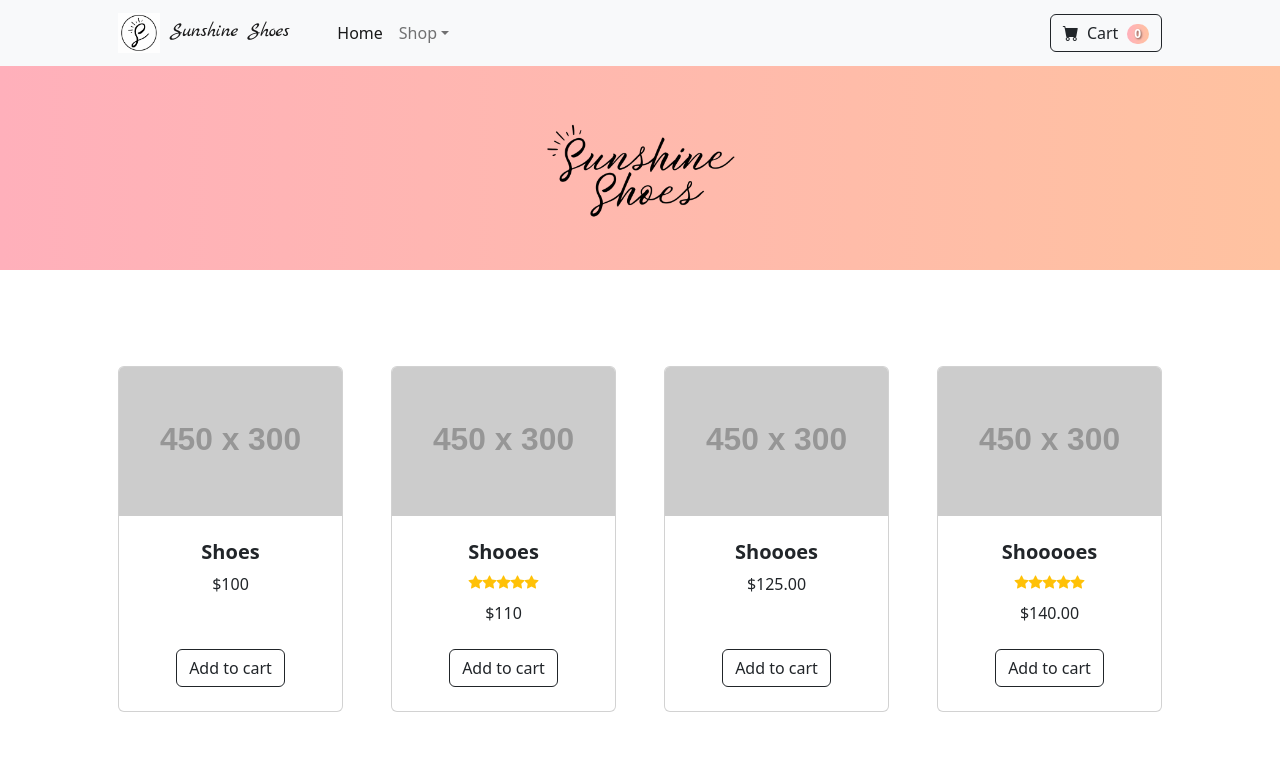
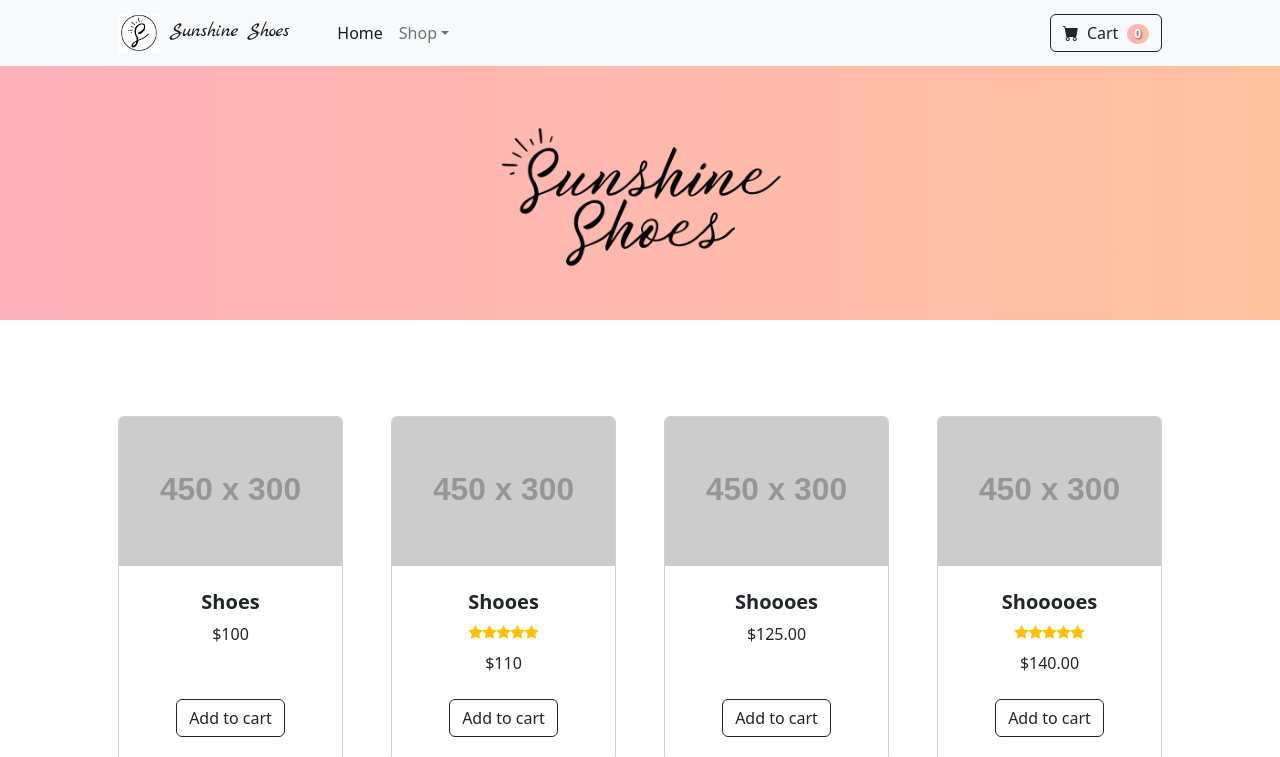
Before and after one commit to ninamaleckosak/SunshineUi, a website: page dist/index.html in a window 1280 px wide. Shown: the top 757 px of the page. Drawn offline with nearby package versions, Linux system fonts and the light colour scheme; placeholder pictures from the web are drawn by us; files whose address does not match are found by name.

Commit message:
Update index.html

```diff
--- a/dist/index.html
+++ b/dist/index.html
@@ -51,7 +51,7 @@
         <header class="bg-dark py-5">
             <div class="container px-4 px-lg-5 my-1">
                 <div class="text-center text-white">
-                    <img src="assets//sunshineShoes.png" alt="Sunshine Shoes Logo" style="height: 100px;">
+                    <img src="assets//sunshineShoes.png" alt="Sunshine Shoes Logo" style="height: 150px;">
                 </div>
             </div>
         </header>
```
